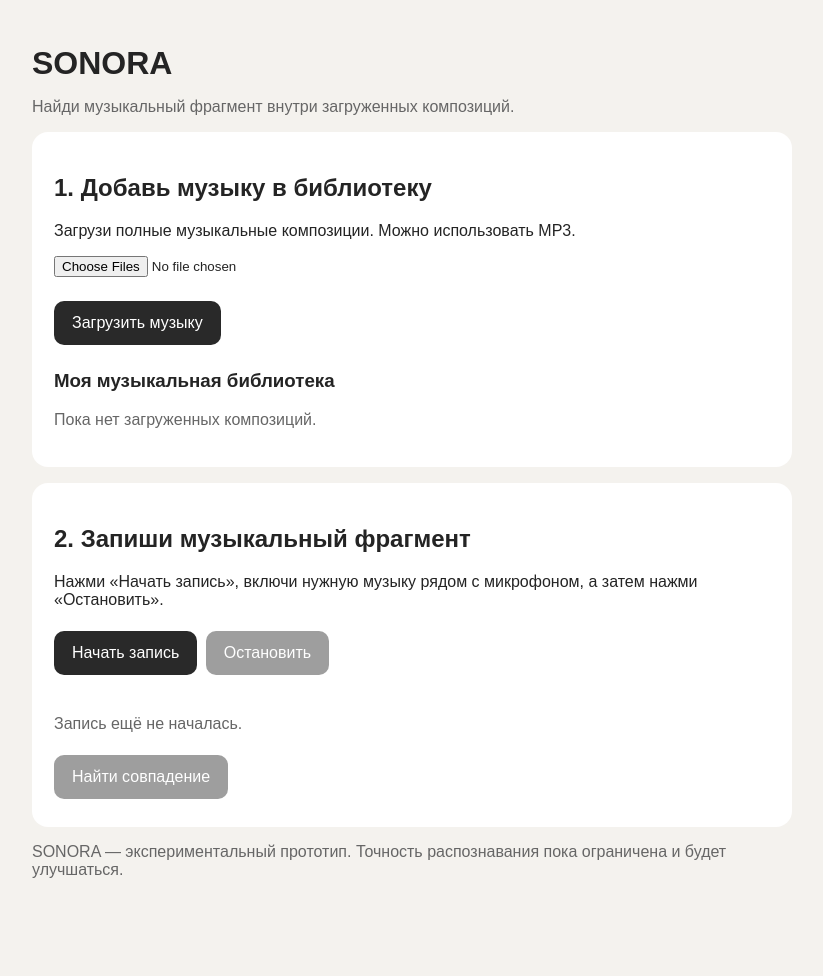
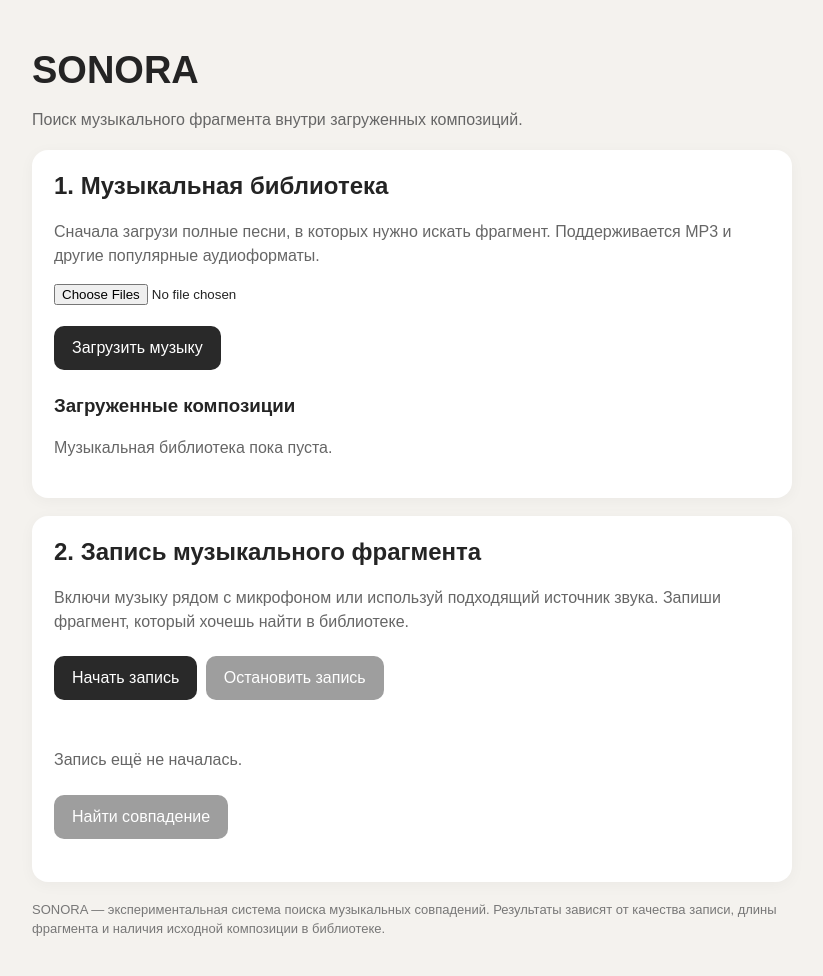
Before and after one commit to paylinatimoshenkova-hue/Sonora, a Flask app: page / in a window 1280 px wide. Shown: the whole page, without its empty margins (228-1051 px from the left). Before the commit the page ends 878 px from the top, so only its background shows below. Run offline with Flask 3, Linux system fonts and the light colour scheme.

Commit message:
Refactor index.html for better UI and accessibility
Updated HTML structure and styles for the music search application. Improved accessibility and user interface elements.

```diff
--- a/templates/index.html
+++ b/templates/index.html
@@ -1,13 +1,19 @@
 
 <!doctype html>
 <html lang="ru">
+
 <head>
-<meta charset="utf-8">
+<meta charset="UTF-8">
 <meta name="viewport" content="width=device-width, initial-scale=1">
-<title>SONORA — поиск музыки</title>
+
+<title>SONORA — поиск музыкального фрагмента</title>
 
 <style>
-*{box-sizing:border-box}
+
+*{
+ box-sizing:border-box;
+}
+
 body{
  font-family:Arial,sans-serif;
  background:#f4f2ee;
@@ -15,15 +21,34 @@ body{
  margin:0;
  padding:24px;
 }
-main{max-width:760px;margin:auto}
+
+main{
+ max-width:760px;
+ margin:auto;
+}
+
+h1{
+ font-size:38px;
+ margin-bottom:5px;
+}
+
+h2{
+ margin-top:0;
+}
+
+.muted{
+ color:#666;
+ line-height:1.5;
+}
+
 .panel{
  background:white;
  padding:22px;
  border-radius:16px;
- margin:16px 0;
+ margin:18px 0;
+ box-shadow:0 3px 15px rgba(0,0,0,.04);
 }
-h1{margin-bottom:6px}
-.muted{color:#666}
+
 .btn{
  border:0;
  border-radius:10px;
@@ -34,37 +59,79 @@ h1{margin-bottom:6px}
  cursor:pointer;
  margin:6px 4px 6px 0;
 }
-.btn:disabled{opacity:.45;cursor:not-allowed}
-input{max-width:100%}
-#status{white-space:pre-wrap}
-.result{
- padding:12px;
- background:#f2f2f2;
- border-radius:10px;
- margin:8px 0;
+
+.btn:disabled{
+ opacity:.45;
+ cursor:not-allowed;
 }
+
+input{
+ max-width:100%;
+}
+
+input[type=file]{
+ display:block;
+ margin:15px 0;
+}
+
 .file-box{
- background:#f5f5f5;
- padding:12px;
+ background:#f3f3f3;
+ padding:13px;
  border-radius:10px;
  margin:8px 0;
  overflow-wrap:anywhere;
 }
-#uploadStatus,#recordStatus{white-space:pre-wrap}
+
+.result{
+ background:#f1f5f2;
+ padding:16px;
+ border-radius:12px;
+ margin:12px 0;
+ line-height:1.8;
+ overflow-wrap:anywhere;
+}
+
+#uploadStatus,
+#recordStatus,
+#results{
+ white-space:pre-wrap;
+ line-height:1.6;
+}
+
+#results{
+ margin-top:15px;
+}
+
+.footer{
+ font-size:13px;
+ color:#777;
+ line-height:1.5;
+}
+
 </style>
 </head>
 
 <body>
+
 <main>
 
 <h1>SONORA</h1>
-<p class="muted">Найди музыкальный фрагмент внутри загруженных композиций.</p>
+
+<p class="muted">
+Поиск музыкального фрагмента внутри загруженных композиций.
+</p>
+
+
+<!-- ЗАГРУЗКА МУЗЫКИ -->
 
 <section class="panel">
 
-<h2>1. Добавь музыку в библиотеку</h2>
+<h2>1. Музыкальная библиотека</h2>
 
-<p>Загрузи полные музыкальные композиции. Можно использовать MP3.</p>
+<p class="muted">
+Сначала загрузи полные песни, в которых нужно искать фрагмент.
+Поддерживается MP3 и другие популярные аудиоформаты.
+</p>
 
 <form id="uploadForm">
 
@@ -73,12 +140,14 @@ input{max-width:100%}
  id="musicFiles"
  name="files"
  multiple
- accept=".mp3,.wav,.m4a,.aac,.ogg,.flac,.webm,audio/*"
+ accept=".mp3,.wav,.m4a,.aac,.ogg,.flac,.webm,.mp4,audio/*"
 >
 
-<br><br>
-
-<button class="btn" type="submit" id="uploadButton">
+<button
+ class="btn"
+ type="submit"
+ id="uploadButton"
+>
 Загрузить музыку
 </button>
 
@@ -86,38 +155,67 @@ input{max-width:100%}
 
 <p id="uploadStatus" class="muted"></p>
 
-<h3>Моя музыкальная библиотека</h3>
+<h3>Загруженные композиции</h3>
 
 <div id="trackList">
+
 {% for track in tracks %}
-<div class="file-box">🎵 {{ track }}</div>
+
+<div class="file-box">
+🎵 {{ track }}
+</div>
+
 {% else %}
-<p class="muted">Пока нет загруженных композиций.</p>
+
+<p class="muted">
+Музыкальная библиотека пока пуста.
+</p>
+
 {% endfor %}
+
 </div>
 
 </section>
 
+
+<!-- ЗАПИСЬ ФРАГМЕНТА -->
+
 <section class="panel">
 
-<h2>2. Запиши музыкальный фрагмент</h2>
+<h2>2. Запись музыкального фрагмента</h2>
 
-<p>
-Нажми «Начать запись», включи нужную музыку рядом с микрофоном,
-а затем нажми «Остановить».
+<p class="muted">
+Включи музыку рядом с микрофоном или используй подходящий источник звука.
+Запиши фрагмент, который хочешь найти в библиотеке.
 </p>
 
-<button class="btn" id="start">Начать запись</button>
+<button
+ class="btn"
+ id="start"
+ type="button"
+>
+Начать запись
+</button>
 
-<button class="btn" id="stop" disabled>
-Остановить
+<button
+ class="btn"
+ id="stop"
+ type="button"
+ disabled
+>
+Остановить запись
 </button>
 
 <p id="recordStatus" class="muted">
 Запись ещё не началась.
 </p>
 
-<button class="btn" id="search" disabled>
+<button
+ class="btn"
+ id="search"
+ type="button"
+ disabled
+>
 Найти совпадение
 </button>
 
@@ -125,215 +223,306 @@ input{max-width:100%}
 
 </section>
 
-<p class="muted">
-SONORA — экспериментальный прототип. Точность распознавания
-пока ограничена и будет улучшаться.
+
+<p class="footer">
+SONORA — экспериментальная система поиска музыкальных совпадений.
+Результаты зависят от качества записи, длины фрагмента и наличия
+исходной композиции в библиотеке.
 </p>
 
 </main>
 
+
 <script>
 
-let recorder;
-let chunks=[];
-let audioBlob=null;
+// ОСНОВНЫЕ ПЕРЕМЕННЫЕ
 
-const $=id=>document.getElementById(id);
+let recorder = null;
+let chunks = [];
+let audioBlob = null;
 
-// ЗАГРУЗКА МУЗЫКИ
+const $ = id => document.getElementById(id);
 
-$("uploadForm").addEventListener("submit",async e=>{
 
- e.preventDefault();
+// ЭКРАННАЯ ЗАГРУЗКА МУЗЫКИ
 
- const files=$("musicFiles").files;
+$("uploadForm").addEventListener("submit", async event => {
+
+ event.preventDefault();
+
+ const files = $("musicFiles").files;
 
  if(!files.length){
-  $("uploadStatus").textContent="Сначала выбери музыкальные файлы.";
+
+  $("uploadStatus").textContent =
+  "Сначала выбери MP3 или другой музыкальный файл.";
+
   return;
+
  }
 
- const fd=new FormData();
+ const formData = new FormData();
 
  for(const file of files){
-  fd.append("files",file);
+
+  formData.append("files",file);
+
  }
 
- $("uploadButton").disabled=true;
- $("uploadStatus").textContent="Загружаю музыку...";
+ $("uploadButton").disabled = true;
+
+ $("uploadStatus").textContent =
+ "Загружаю музыкальные композиции...";
 
  try{
 
-  const response=await fetch("/upload",{
+  const response = await fetch("/upload",{
    method:"POST",
-   body:fd
+   body:formData
   });
 
-  const data=await response.json();
+  const data = await response.json();
 
   if(!response.ok){
-   throw new Error(data.error||"Ошибка загрузки.");
+
+   throw new Error(
+    data.error || "Не удалось загрузить файлы."
+   );
+
   }
 
-  if(data.count>0){
+  if(data.count > 0){
 
-   $("uploadStatus").textContent=
-   "Успешно загружено файлов: "+data.count;
+   $("uploadStatus").textContent =
+   "Успешно загружено файлов: " + data.count +
+   ". Обновляю библиотеку...";
 
-   // Обновляем страницу, чтобы показать новые композиции
-   setTimeout(()=>location.reload(),1200);
+   setTimeout(()=>{
+    location.reload();
+   },1200);
 
   }else{
 
-   $("uploadStatus").textContent=
-   data.errors?.join("\n")||
-   "Файлы не загружены. Проверь формат файлов.";
+   $("uploadStatus").textContent =
+   data.errors?.join("\n") ||
+   "Файлы не загружены. Проверь формат.";
 
   }
 
  }catch(error){
 
-  $("uploadStatus").textContent=
-  "Ошибка загрузки: "+error.message;
+  $("uploadStatus").textContent =
+  "Ошибка загрузки: " + error.message;
 
  }finally{
 
-  $("uploadButton").disabled=false;
+  $("uploadButton").disabled = false;
 
  }
 
 });
 
+
 // НАЧАЛО ЗАПИСИ
 
-$("start").onclick=async()=>{
+$("start").addEventListener("click",async()=>{
 
  try{
 
-  const stream=await navigator.mediaDevices.getUserMedia({
+  if(!navigator.mediaDevices ||
+     !navigator.mediaDevices.getUserMedia){
+
+   throw new Error("Браузер не поддерживает запись.");
+
+  }
+
+  const stream =
+  await navigator.mediaDevices.getUserMedia({
    audio:true
   });
 
-  chunks=[];
-  audioBlob=null;
-  $("search").disabled=true;
+  chunks = [];
+  audioBlob = null;
 
-  const mimeTypes=[
+  $("search").disabled = true;
+
+  let mimeType = "";
+
+  const formats = [
    "audio/webm;codecs=opus",
    "audio/webm",
    "audio/mp4"
   ];
 
-  const mimeType=mimeTypes.find(type=>
-   MediaRecorder.isTypeSupported(type)
-  );
+  for(const format of formats){
 
-  recorder=mimeType?
-   new MediaRecorder(stream,{mimeType}):
-   new MediaRecorder(stream);
+   if(MediaRecorder.isTypeSupported(format)){
 
-  recorder.ondataavailable=e=>{
-   if(e.data.size){
-    chunks.push(e.data);
+    mimeType = format;
+    break;
+
    }
+
+  }
+
+  recorder = mimeType
+   ? new MediaRecorder(stream,{mimeType})
+   : new MediaRecorder(stream);
+
+  recorder.ondataavailable = event => {
+
+   if(event.data.size > 0){
+
+    chunks.push(event.data);
+
+   }
+
   };
 
-  recorder.onstop=()=>{
+  recorder.onstop = () => {
 
-   audioBlob=new Blob(chunks,{
-    type:recorder.mimeType||"audio/webm"
+   audioBlob = new Blob(chunks,{
+    type:recorder.mimeType || "audio/webm"
    });
 
-   $("search").disabled=false;
+   $("search").disabled = false;
 
-   stream.getTracks().forEach(track=>track.stop());
+   stream.getTracks().forEach(track=>{
+    track.stop();
+   });
 
-   $("recordStatus").textContent=
-   "Фрагмент записан! Теперь нажми «Найти совпадение».";
+   $("recordStatus").textContent =
+   "Фрагмент записан. Теперь нажми «Найти совпадение».";
 
   };
 
   recorder.start();
 
-  $("start").disabled=true;
-  $("stop").disabled=false;
+  $("start").disabled = true;
+  $("stop").disabled = false;
 
-  $("recordStatus").textContent="Идёт запись...";
+  $("recordStatus").textContent =
+  "Идёт запись...";
 
  }catch(error){
 
-  $("recordStatus").textContent=
-  "Не удалось включить микрофон. Разреши доступ к микрофону.";
+  $("recordStatus").textContent =
+  "Не удалось включить микрофон. Разреши доступ к нему. " +
+  error.message;
 
  }
 
-};
+});
+
 
 // ОСТАНОВКА ЗАПИСИ
 
-$("stop").onclick=()=>{
+$("stop").addEventListener("click",()=>{
 
- if(recorder&&recorder.state!=="inactive"){
+ if(recorder && recorder.state !== "inactive"){
 
   recorder.stop();
 
-  $("start").disabled=false;
-  $("stop").disabled=true;
+  $("start").disabled = false;
+  $("stop").disabled = true;
 
  }
 
-};
+});
 
-// ПОИСК МУЗЫКИ
 
-$("search").onclick=async()=>{
+// ПОИСК ТОЧНОГО ИСХОДНОГО ФАЙЛА
 
- if(!audioBlob)return;
+$("search").addEventListener("click",async()=>{
 
- const fd=new FormData();
+ if(!audioBlob){
 
- const extension=audioBlob.type.includes("mp4")?"mp4":"webm";
+  $("results").textContent =
+  "Сначала запиши музыкальный фрагмент.";
 
- fd.append("audio",audioBlob,"recording."+extension);
+  return;
 
- $("search").disabled=true;
- $("results").textContent="Ищу совпадение...";
+ }
+
+ const formData = new FormData();
+
+ let extension = "webm";
+
+ if(audioBlob.type.includes("mp4")){
+
+  extension = "mp4";
+
+ }
+
+ formData.append(
+  "audio",
+  audioBlob,
+  "recording." + extension
+ );
+
+ $("search").disabled = true;
+
+ $("results").textContent =
+ "Анализирую аудио. Ищу совпадение в музыкальной библиотеке...";
 
  try{
 
-  const response=await fetch("/match",{
+  const response = await fetch("/match",{
    method:"POST",
-   body:fd
+   body:formData
   });
 
-  const data=await response.json();
+  const data = await response.json();
 
-  if(!response.ok||data.error){
+  if(!response.ok || data.error){
 
-   $("results").textContent=
-   data.error||"Ошибка поиска.";
+   $("results").textContent =
+   data.error || "Ошибка поиска.";
 
    return;
 
   }
 
-  if(data.results&&data.results.length){
+  if(data.results && data.results.length){
 
-   $("results").innerHTML=data.results.map(item=>{
+   $("results").innerHTML = data.results.map(item=>{
 
-    const name=item.name.replace(/[&<>"']/g,char=>({
-     "&":"&amp;",
-     "<":"&lt;",
-     ">":"&gt;",
-     '"':"&quot;",
-     "'":"&#39;"
-    }[char]));
+    const name = String(item.name).replace(
+     /[&<>"']/g,
+     char=>({
+      "&":"&amp;",
+      "<":"&lt;",
+      ">":"&gt;",
+      '"':"&quot;",
+      "'":"&#39;"
+     }[char])
+    );
+
+    const position = Math.max(
+     0,
+     Number(item.position) || 0
+    );
+
+    const minutes = Math.floor(position / 60);
+
+    const seconds = String(
+     Math.floor(position % 60)
+    ).padStart(2,"0");
 
     return `
      <div class="result">
+
       <b>🎵 ${name}</b>
+
       <br>
-      Условное сходство: ${item.score}%
+
+      Совпадение: ${item.score}%
+
+      <br>
+
+      Начало фрагмента в песне:
+      <b>${minutes}:${seconds}</b>
+
      </div>
     `;
 
@@ -341,23 +530,23 @@ $("search").onclick=async()=>{
 
   }else{
 
-   $("results").textContent=
-   "Совпадений не найдено. Попробуй другой фрагмент.";
+   $("results").textContent =
+   data.message || "Совпадение не найдено.";
 
   }
 
  }catch(error){
 
-  $("results").textContent=
-  "Ошибка поиска. Проверь работу сервера.";
+  $("results").textContent =
+  "Не удалось выполнить поиск. Проверь работу сервера.";
 
  }finally{
 
-  $("search").disabled=false;
+  $("search").disabled = false;
 
  }
 
-};
+});
 
 </script>
 
```
